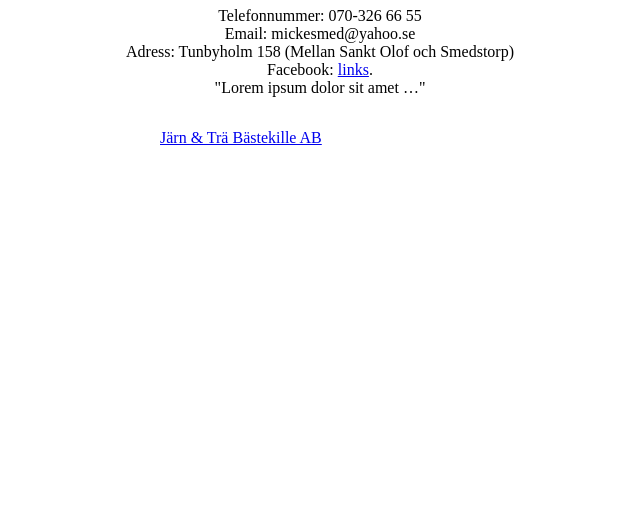
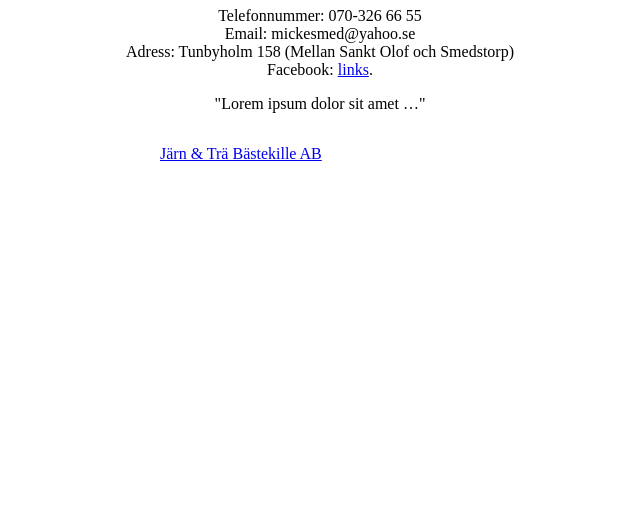
Before and after one commit to Jonnil/jonniltestwebsite, a plain HTML site: page index.html in a window 1280 px wide. Shown: the part 281-800 px from the top of the page, without its empty margins (320-960 px from the left). Drawn offline with Linux system fonts and the light colour scheme.

Commit message:
Fix HTML structure and closing tags

```diff
--- a/index.html
+++ b/index.html
@@ -33,8 +33,8 @@
   <h1>Järn & Trä Nya Smedja</h1>
   <p>Telefonnummer: 070-326 66 55<br>Email: mickesmed@yahoo.se
     <br>Adress: Tunbyholm 158 (Mellan Sankt Olof och Smedstorp)
-    <br>Facebook: <a href="https://www.facebook.com/jarnotrabastekilleab">links</a>.
-    <br>"Lorem ipsum dolor sit amet …"</p>
+    <br>Facebook: <a href="https://www.facebook.com/jarnotrabastekilleab">links</a>.</p>
+    <p>"Lorem ipsum dolor sit amet …"</p>
 
   <div class="center">
     <div class="fb-page"
```
